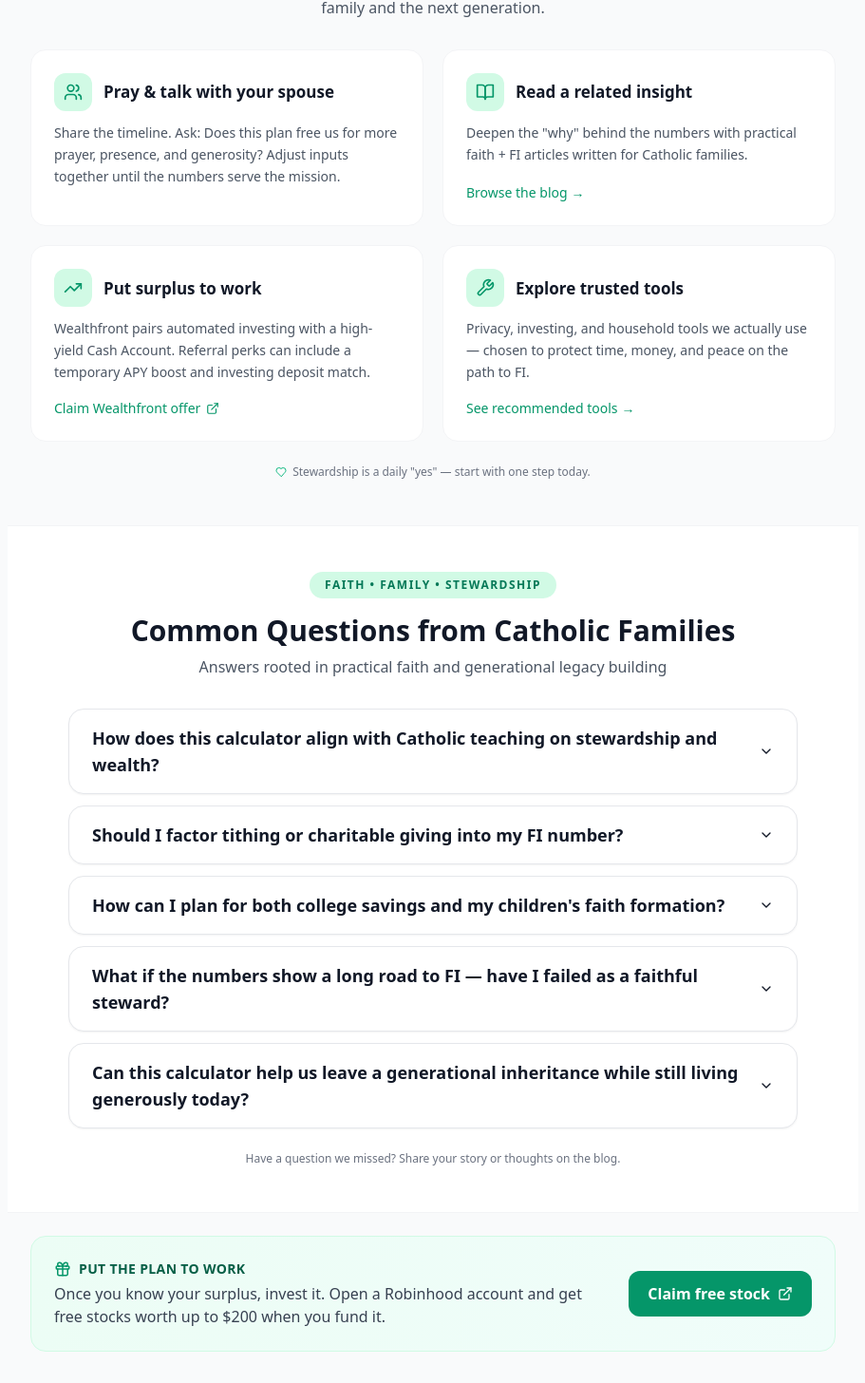
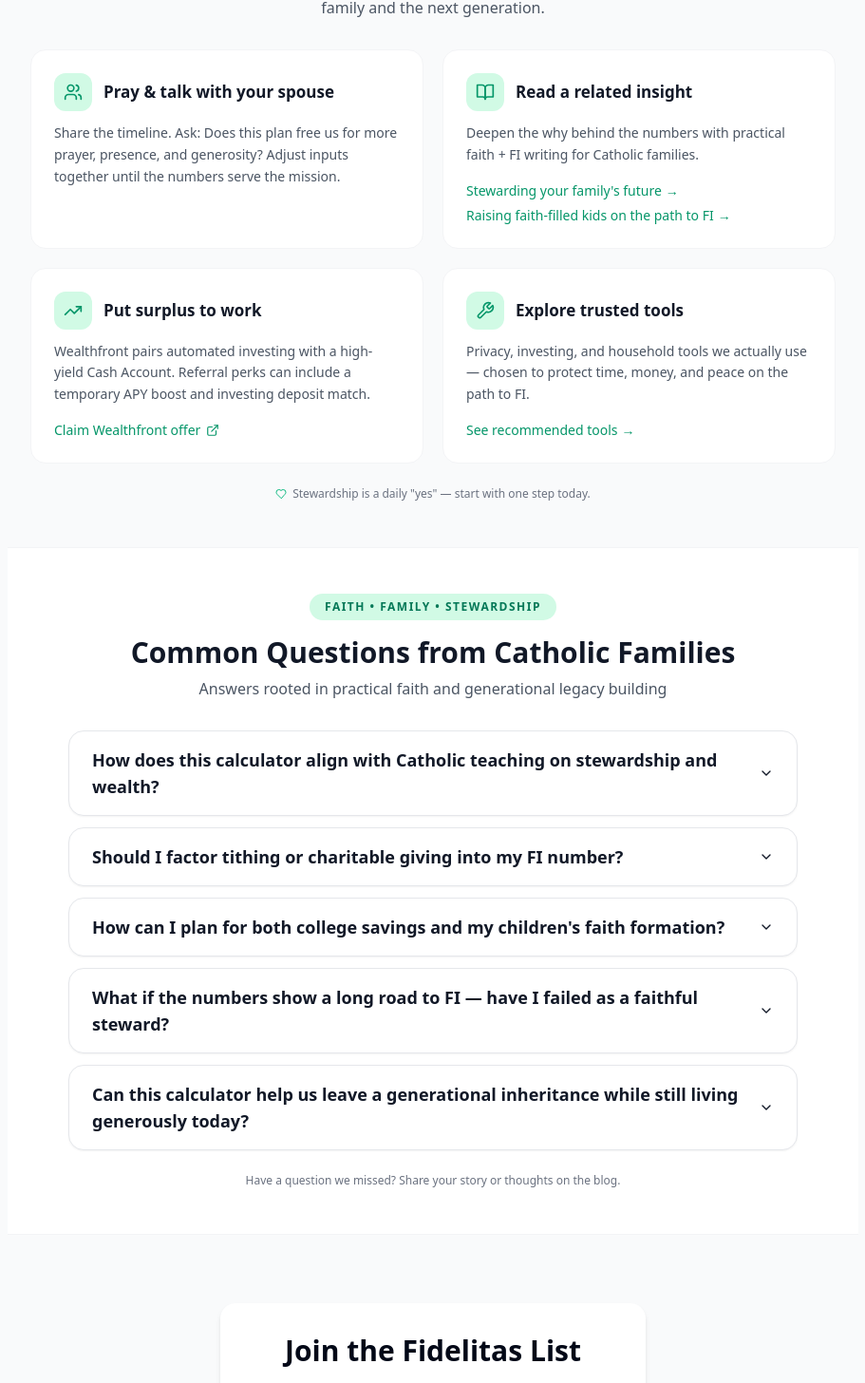
Before and after one commit to daughterpop/super-fi-calc, a React (Vite) app: page /calculators in a window 1280 px wide. Shown: the part 2240-3696 px from the top of the page at 95% size, without its empty margins (184-1095 px from the left). Built offline with nearby package versions, Linux system fonts and the light colour scheme.

Commit message:
Calculator polish: results next-steps, specific blog links, drop double invest CTA

```diff
--- a/src/pages/Calculators.jsx
+++ b/src/pages/Calculators.jsx
@@ -3,15 +3,13 @@ import { Link } from 'react-router-dom';
 import { ExternalLink, Heart, BookOpen, Wrench, Users, TrendingUp } from 'lucide-react';
 import SubscribeForm from '../components/SubscribeForm';
 import SiteHeader from '../components/SiteHeader';
-import ReferralCard from '../components/ReferralCard';
 import SuperFiCalculator from '../Super-Fi-Calculator.jsx';
 import { Accordion, AccordionItem, AccordionTrigger, AccordionContent } from '../components/ui/accordion';
 import { getReferral } from '../data/referrals';
 
 export default function Calculators() {
   const [activeTab, setActiveTab] = useState('quick');
-  // Investing pool + different slot from header so footer isn't the same offer as the strip
-  const calcReferral = getReferral({ slot: 2, pool: 'investing' });
+  // Investing pool for the single "put surplus to work" step (no second footer CTA)
   const investStep = getReferral({ slot: 3, pool: 'investing' });
 
   const faqs = [
@@ -52,8 +50,17 @@ export default function Calculators() {
     {
       icon: BookOpen,
       title: "Read a related insight",
-      body: 'Deepen the "why" behind the numbers with practical faith + FI articles written for Catholic families.',
-      cta: { to: "/blog", label: "Browse the blog" }
+      body: "Deepen the why behind the numbers with practical faith + FI writing for Catholic families.",
+      links: [
+        {
+          to: "/blog/stewarding-your-familys-future-building-generational-wealth-through-faith-and-fi",
+          label: "Stewarding your family's future"
+        },
+        {
+          to: "/blog/raising-faith-filled-kids-while-building-financial-freedom",
+          label: "Raising faith-filled kids on the path to FI"
+        }
+      ]
     },
     {
       icon: TrendingUp,
@@ -121,7 +128,7 @@ export default function Calculators() {
         )}
       </div>
 
-      {/* Next Faithful Steps */}
+      {/* Next Faithful Steps — page-level path for everyone (also mirrored compactly after results) */}
       <div className="max-w-4xl mx-auto px-4 sm:px-6 py-10 sm:py-12">
         <div className="text-center mb-8">
           <div className="inline-flex items-center gap-2 px-4 py-1.5 rounded-full bg-emerald-100 text-emerald-700 text-xs font-semibold tracking-[1.5px] mb-4">
@@ -148,6 +155,20 @@ export default function Calculators() {
                   <h3 className="font-semibold text-gray-900 text-base sm:text-[17px] leading-snug">{step.title}</h3>
                 </div>
                 <p className="text-gray-600 text-sm leading-relaxed flex-1 mb-4">{step.body}</p>
+                {step.links && (
+                  <div className="flex flex-col gap-1.5">
+                    {step.links.map((l) => (
+                      <Link
+                        key={l.to}
+                        to={l.to}
+                        className="inline-flex items-center gap-1 text-emerald-600 hover:text-emerald-700 font-medium text-sm group"
+                      >
+                        {l.label}
+                        <span className="group-hover:translate-x-0.5 transition">→</span>
+                      </Link>
+                    ))}
+                  </div>
+                )}
                 {step.cta && (
                   step.cta.external ? (
                     <a
@@ -222,11 +243,7 @@ export default function Calculators() {
         <p className="text-center text-xs text-gray-500 mt-6">Have a question we missed? Share your story or thoughts on the blog.</p>
       </div>
 
-      <div className="max-w-4xl mx-auto px-4 sm:px-6 py-6">
-        <ReferralCard referral={calcReferral} />
-      </div>
-
-      <div className="px-4 sm:px-6 pb-10">
+      <div className="px-4 sm:px-6 pb-10 pt-6">
         <SubscribeForm />
       </div>
     </div>
```
